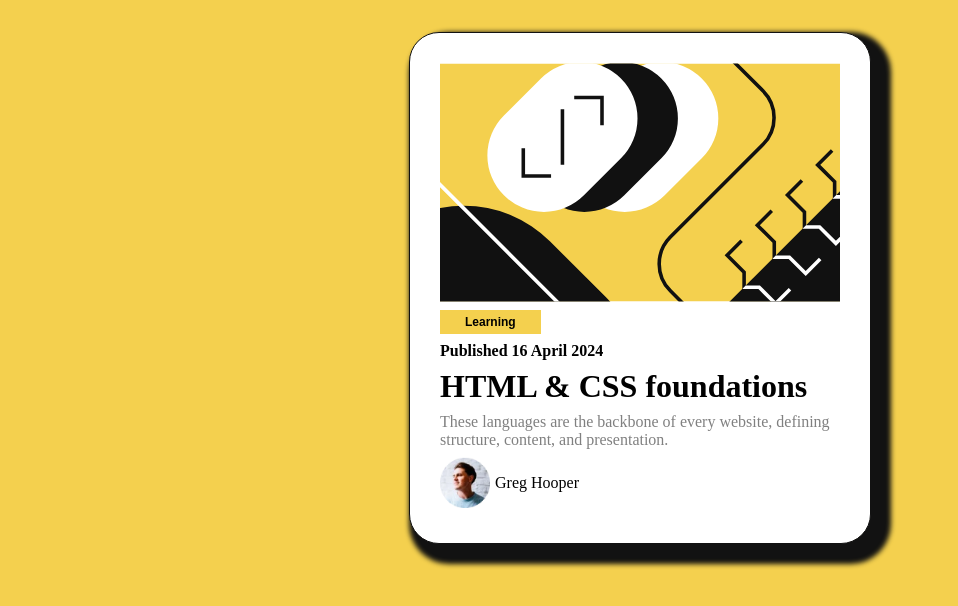
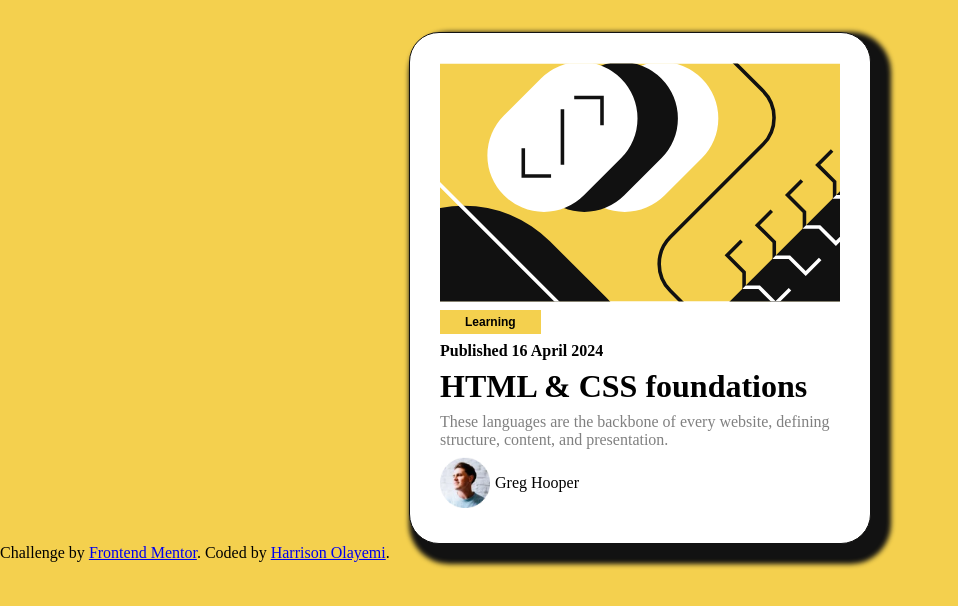
Before and after one commit to ola0ashton/blog-preview-card-main, a plain HTML site: page index.html in a window 1280 px wide. Shown: the whole page, without its empty margins (0-958 px from the left). Drawn offline with Linux system fonts and the light colour scheme.

Commit message:
modified

```diff
--- a/index.html
+++ b/index.html
@@ -25,6 +25,6 @@
 
 </body>
 </html>
-<!-- Challenge by <a href="https://www.frontendmentor.io?ref=challenge" target="_blank">Frontend Mentor</a>. Coded by <a href="#">Harrison Olayemi</a>. -->
+Challenge by <a href="https://www.frontendmentor.io?ref=challenge" target="_blank">Frontend Mentor</a>. Coded by <a href="#">Harrison Olayemi</a>.
                    <!-- <img src="/design/desktop-preview.jpg" alt="" width="300">
                    <a href="design/desktop-preview.jpg" download>download image</a> -->
```
